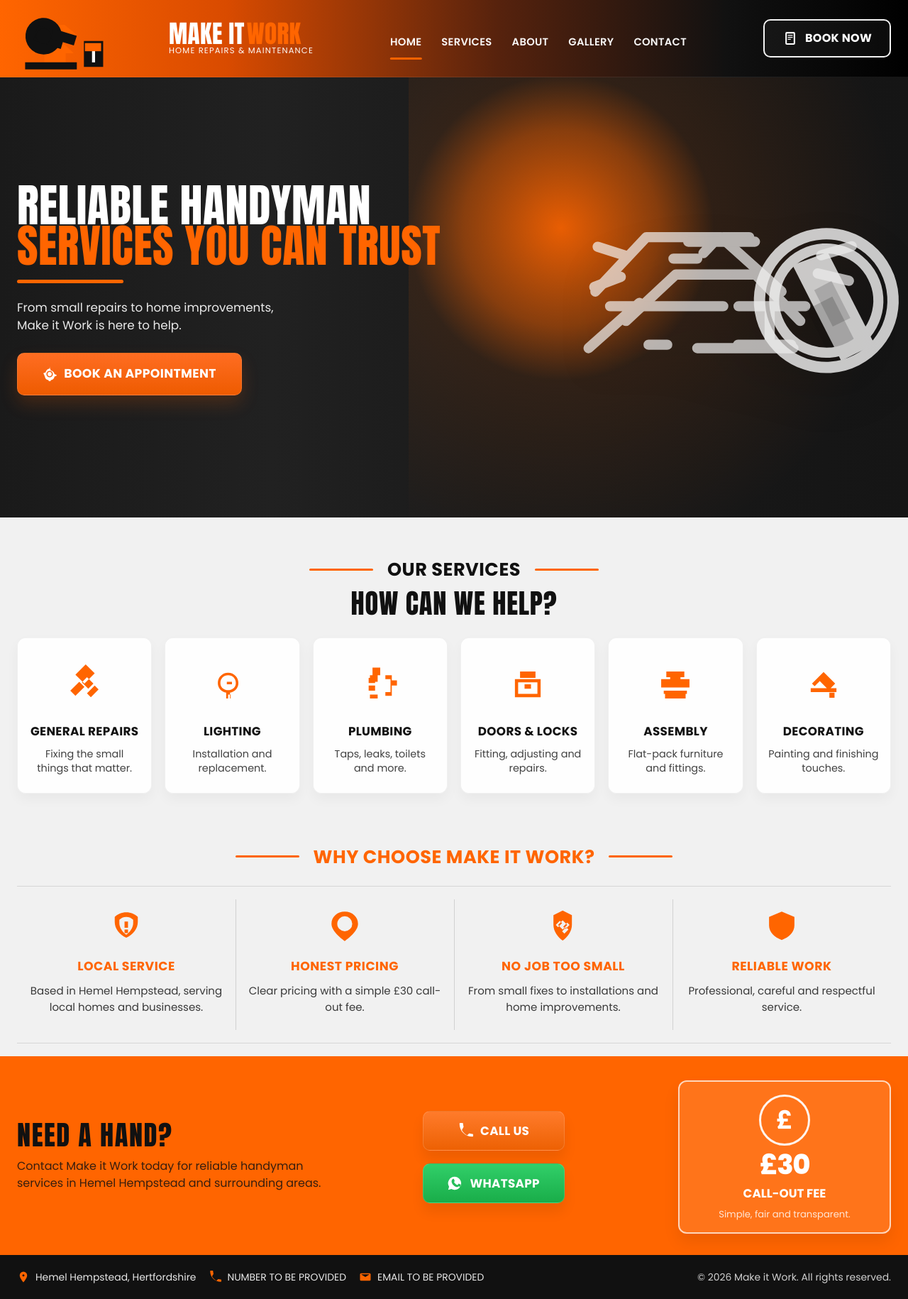
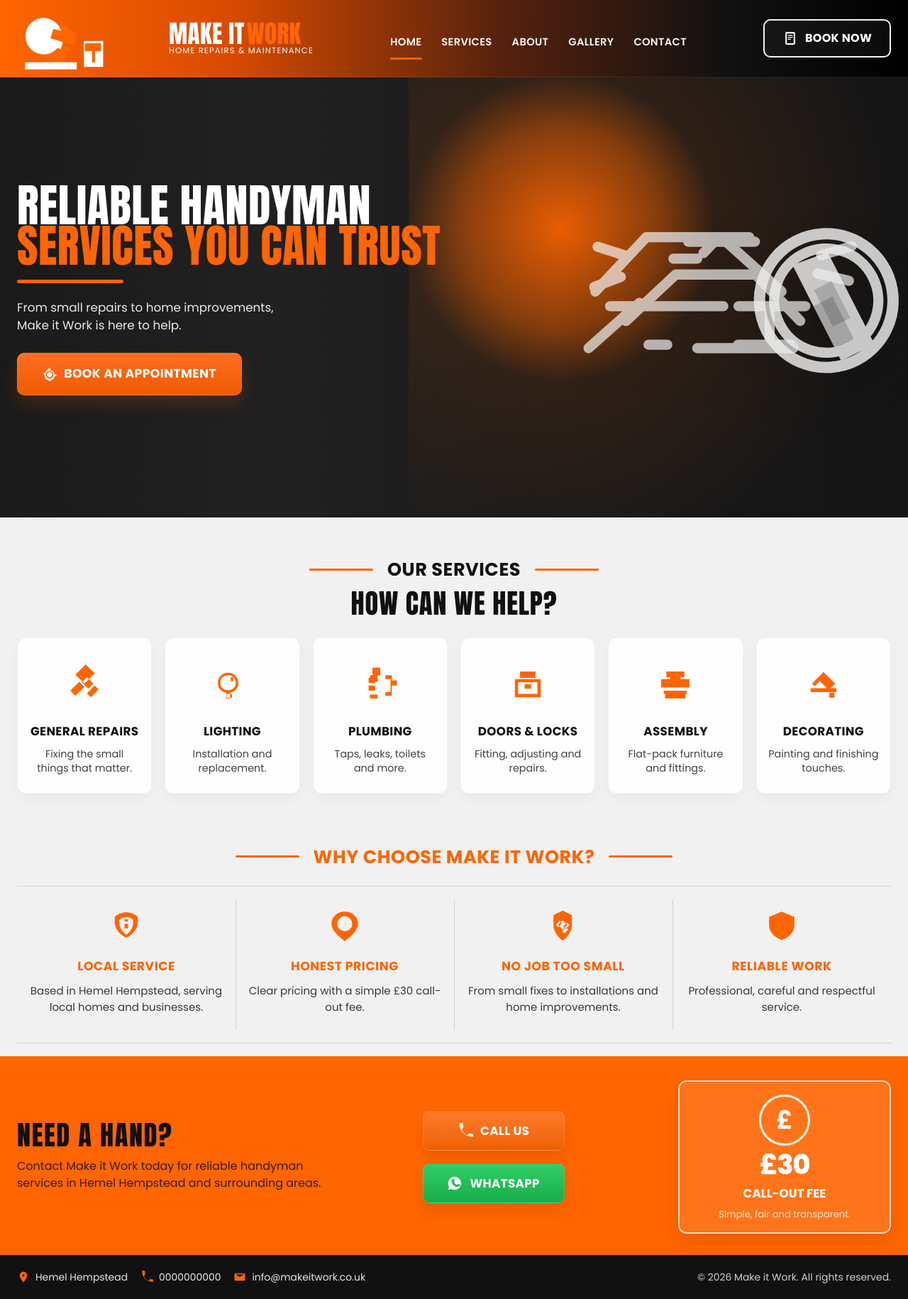
Before and after one commit to Thanatos55/make-it-work, a plain HTML site: page index.html in a window 1280 px wide. Shown: the whole page at 71% size. Drawn offline with Linux system fonts and the light colour scheme.

Commit message:
Update the header logo to use the supplied style while keeping the current layout and navigation unchanged

```diff
--- a/index.html
+++ b/index.html
@@ -26,15 +26,15 @@
                 <g transform="translate(0 6)">
                   <path d="M30 76L74 40L112 76H96V96H54V76H30Z" fill="#FF6500"/>
                   <path d="M68 40L118 40L94 20L42 20L68 40Z" fill="#FF6500"/>
-                  <path d="M16 94H118V108H16V94Z" fill="#111111"/>
-                  <path d="M132 52H170V103H132V52Z" fill="#111111"/>
-                  <path d="M148 68H154V94H148V68Z" fill="#FFFFFF"/>
+                  <path d="M16 94H118V108H16V94Z" fill="#FFFFFF"/>
+                  <path d="M132 52H170V103H132V52Z" fill="#FFFFFF"/>
+                  <path d="M148 68H154V94H148V68Z" fill="#FF6500"/>
                   <path d="M134 56L166 56L166 72H134V56Z" fill="#FF6500"/>
                   <g transform="translate(16 4) rotate(-28 32 34)">
-                    <circle cx="34" cy="40" r="36" fill="#111111"/>
-                    <path d="M34 16L74 56L52 78L12 38L34 16Z" fill="#111111"/>
-                    <circle cx="34" cy="40" r="15" fill="#111111"/>
-                    <path d="M58 36L92 70L78 84L44 50L58 36Z" fill="#111111"/>
+                    <circle cx="34" cy="40" r="36" fill="#FFFFFF"/>
+                    <path d="M34 16L74 56L52 78L12 38L34 16Z" fill="#FFFFFF"/>
+                    <circle cx="34" cy="40" r="15" fill="#FFFFFF"/>
+                    <path d="M58 36L92 70L78 84L44 50L58 36Z" fill="#FF6500"/>
                   </g>
                 </g>
               </g>
@@ -82,7 +82,7 @@
               Make it Work is here to help.
             </p>
             <a href="./contact.html#appointment-form" class="primary-button">
-              <svg viewBox="0 0 24 24" aria-hidden="true"><path d="M12 2.2a1 1 0 0 1 .95.68l1.06 3.03a7.63 7.63 0 0 1 6.12 6.12l3.03 1.06a1 1 0 0 1 0 1.9l-3.03 1.06a7.63 7.63 0 0 1-6.12 6.12l-1.06 3.03a1 1 0 0 1-1.9 0l-1.06-3.03a7.63 7.63 0 0 1-6.12-6.12L2.2 12a1 1 0 0 1 0-1.9l3.03-1.06A7.63 7.63 0 0 1 11.35 2.88L12.41 0a1 1 0 0 1 .59-.8zM12 6.5a5.5 5.5 0 1 0 0 11 5.5 5.5 0 0 0 0-11zm0 2a3.5 3.5 0 1 1 0 7 3.5 3.5 0 0 1 0-7z"/></svg>
+              <svg viewBox="0 0 24 24" aria-hidden="true"><path d="M12 2.2a1 1 0 0 1 .95.68l1.06 3.03a7.63 7.63 0 0 1 6.12 6.12l3.03 1.06a1 1 0 0 1 0 1.9l-3.03 1.06a7.63 7.63 0 0 1-6.12 6.12l-1.06 3.03a1 1 0 0 1-1.9 0l-1.06-3.03a7.63 7.63 0 0 1-6.12-6.12L2.2 12a1 1 0 0 1 0-1.9l3.03-1.06a7.63 7.63 0 0 1 6.12-6.12l1.06-3.03a1 1 0 0 1 .9-.68zm0 4.3a6.5 6.5 0 1 0 0 13 6.5 6.5 0 0 0 0-13zm0 2.2a4.3 4.3 0 1 1 0 8.6 4.3 4.3 0 0 1 0-8.6z"/></svg>
               <span>BOOK AN APPOINTMENT</span>
             </a>
           </div>
@@ -129,7 +129,7 @@
             </a>
             <a class="service-card" href="./services.html#lighting">
               <div class="card-icon">
-                <svg viewBox="0 0 64 64"><path d="M26 14c-9 0-16 7-16 16 0 8 6 14 13 15v9h6v-9c7-1 13-7 13-15 0-9-7-16-16-16zm-12 16c0-7 5-12 12-12s12 5 12 12c0 6-4 10-10 11h-4c-6-1-10-5-10-11zm12 18h4v6h-4v-6zm-2-20h8v4h-8v-4z"/></svg>
+                <svg viewBox="0 0 64 64"><path d="M26 14c-9 0-16 7-16 16 0 8 6 14 13 15v9h6v-9c7-1 13-7 13-15 0-9-7-16-16-16zm-12 16c0-7 5-12 12-12s12 5 12 12c0 6-4 10-10 11h-4c-6-1-10-5-10-11zm18 23h-8v-6h8v6zm-2-32h4v6h-4v-6z"/></svg>
               </div>
               <h4>LIGHTING</h4>
               <p>Installation and replacement.</p>
@@ -177,7 +177,7 @@
           <div class="advantage-grid">
             <article class="advantage-item">
               <div class="advantage-icon">
-                <svg viewBox="0 0 64 64"><path d="M32 10c-8 0-15 3-20 8v9c0 11 8 22 20 27 12-5 20-16 20-27v-9c-5-5-12-8-20-8zm0 8c5 0 9 2 12 5v6c0 8-6 16-12 20-6-4-12-12-12-20v-6c3-3 7-5 12-5zm-3 8h6v11h-6V26zm0 14h6v6h-6v-6z"/></svg>
+                <svg viewBox="0 0 64 64"><path d="M32 10c-8 0-15 3-20 8v9c0 11 8 22 20 27 12-5 20-16 20-27v-9c-5-5-12-8-20-8zm0 8c5 0 9 2 12 5v6c0 8-6 16-12 20-6-4-12-12-12-20v-6c3-3 7-5 12-5zm-3 12h6v8h-6v-8zm0-8h6v4h-6v-4z"/></svg>
               </div>
               <h4>LOCAL SERVICE</h4>
               <p>Based in Hemel Hempstead, serving local homes and businesses.</p>
@@ -216,11 +216,11 @@
 
           <div class="cta-actions">
             <a href="tel:0000000000" class="call-button">
-              <svg viewBox="0 0 24 24" aria-hidden="true"><path d="M6.6 10.8c1.8 3.5 4.7 6.4 8.2 8.2l2.7-2.7c.3-.3.8-.4 1.2-.2 1.3.4 2.8.7 4.3.7.6 0 1 .4 1 1V20c0 .6-.4 1-1 1C11.6 21 3 12.4 3 1c0-.6.4-1 1-1h3.5c.6 0 1 .4 1 1 0 1.5.3 3 .7 4.3.2.4.1.9-.2 1.2L6.6 10.8z"/></svg>
+              <svg viewBox="0 0 24 24" aria-hidden="true"><path d="M6.6 10.8c1.8 3.5 4.7 6.4 8.2 8.2l2.7-2.7c.3-.3.8-.4 1.2-.2 1.3.4 2.8.7 4.3.7.6 0 1 .4 1 1V20c0 .6-.4 1-1 1C11.6 21 3 12.4 3 1c0-.6.4-1 1-1h3.2c.6 0 1 .4 1 1 0 1.5.3 3 .7 4.3.2.4.1.9-.2 1.2L6.6 10.8z"/></svg>
               <span>CALL US</span>
             </a>
             <a href="https://wa.me/0000000000" class="whatsapp-button" target="_blank" rel="noreferrer">
-              <svg viewBox="0 0 24 24" aria-hidden="true"><path d="M12 2a10 10 0 0 0-8.7 15.2L2 22l5-1.3A10 10 0 1 0 12 2zm5.7 14.6c-.2.5-1.2 1-1.7 1.1-.4.1-.9.1-2.7-.6-2.3-1-4.2-3.4-4.4-3.6-.2-.2-1.7-2.3-1.7-4.3 0-2 1-3 1.4-3.4.3-.4.8-.5 1-.5h.6c.2 0 .5-.1.7.5.3.7.9 2.4.9 2.5.1.1.1.3 0 .4-.1.1-.1.3-.2.4-.1.1-.2.2-.3.4-.2.2-.4.5-.2.8.2.3.9 1.5 2 2.4 1.4 1.2 2.4 1.6 2.7 1.8.3.2.6.2.8-.1.2-.3.9-1.1 1.2-1.5.3-.4.5-.3.9-.2.4.1 2.5 1.2 2.9 1.5.4.3.4.5.3.8-.2.8-1.1 1.8-1.7 2.1z"/></svg>
+              <svg viewBox="0 0 24 24" aria-hidden="true"><path d="M12 2a10 10 0 0 0-8.7 15.2L2 22l5-1.3A10 10 0 1 0 12 2zm5.7 14.6c-.2.5-1.2 1-1.7 1.1-.4.1-.9.1-2.7-.6-2.3-1-4.2-3.4-4.4-3.6-.2-.2-1.7-2.3-1.7-4.3 0-2 1-3 1.4-3.4.3-.3.7-.4 1-.4h.8c.2 0 .5 0 .7.5l.8 2a.9.9 0 0 1-.1.9l-.5.6c-.2.2-.4.4-.2.8.2.4.8 1.4 1.8 2.3 1.2 1.1 2.2 1.4 2.6 1.6.4.2.7.1.9-.1l.8-.9c.2-.3.5-.3.8-.2l2.2.9c.4.2.6.4.5.8-.2.8-1 1.5-1.7 1.9z"/></svg>
               <span>WHATSAPP</span>
             </a>
           </div>
@@ -237,9 +237,9 @@
 
     <footer class="site-footer">
       <div class="container footer-inner">
-        <div class="footer-item location-item"><svg viewBox="0 0 24 24" aria-hidden="true"><path d="M12 2a7 7 0 0 1 7 7c0 5.3-7 13-7 13S5 14.3 5 9a7 7 0 0 1 7-7zm0 9a2 2 0 1 0 0-4 2 2 0 0 0 0 4z"/></svg><span>Hemel Hempstead, Hertfordshire</span></div>
-        <div class="footer-item"><svg viewBox="0 0 24 24" aria-hidden="true"><path d="M6.6 10.8c1.8 3.5 4.7 6.4 8.2 8.2l2.7-2.7c.3-.3.8-.4 1.2-.2 1.3.4 2.8.7 4.3.7.6 0 1 .4 1 1V20c0 .6-.4 1-1 1C11.6 21 3 12.4 3 1c0-.6.4-1 1-1h3.5c.6 0 1 .4 1 1 0 1.5.3 3 .7 4.3.2.4.1.9-.2 1.2L6.6 10.8z"/></svg><a href="tel:0000000000">NUMBER TO BE PROVIDED</a></div>
-        <div class="footer-item"><svg viewBox="0 0 24 24" aria-hidden="true"><path d="M4 5h16a2 2 0 0 1 2 2v10a2 2 0 0 1-2 2H4a2 2 0 0 1-2-2V7a2 2 0 0 1 2-2zm0 2l8 5 8-5H4z"/></svg><a href="mailto:email@to-be-provided.com">EMAIL TO BE PROVIDED</a></div>
+        <div class="footer-item location-item"><svg viewBox="0 0 24 24" aria-hidden="true"><path d="M12 2a7 7 0 0 1 7 7c0 5.3-7 13-7 13S5 14.3 5 9a7 7 0 0 1 7-7zm0 9a2 2 0 1 0 0-4 2 2 0 0 0 0 4z"/></svg><span>Hemel Hempstead</span></div>
+        <div class="footer-item"><svg viewBox="0 0 24 24" aria-hidden="true"><path d="M6.6 10.8c1.8 3.5 4.7 6.4 8.2 8.2l2.7-2.7c.3-.3.8-.4 1.2-.2 1.3.4 2.8.7 4.3.7.6 0 1 .4 1 1V20c0 .6-.4 1-1 1C11.6 21 3 12.4 3 1c0-.6.4-1 1-1h3.2c.6 0 1 .4 1 1 0 1.5.3 3 .7 4.3.2.4.1.9-.2 1.2L6.6 10.8z"/></svg><a href="tel:0000000000">0000000000</a></div>
+        <div class="footer-item"><svg viewBox="0 0 24 24" aria-hidden="true"><path d="M4 5h16a2 2 0 0 1 2 2v10a2 2 0 0 1-2 2H4a2 2 0 0 1-2-2V7a2 2 0 0 1 2-2zm0 2l8 5 8-5H4z"/></svg><a href="mailto:info@makeitwork.co.uk">info@makeitwork.co.uk</a></div>
         <div class="footer-item footer-copyright">© 2026 Make it Work. All rights reserved.</div>
       </div>
     </footer>
```
